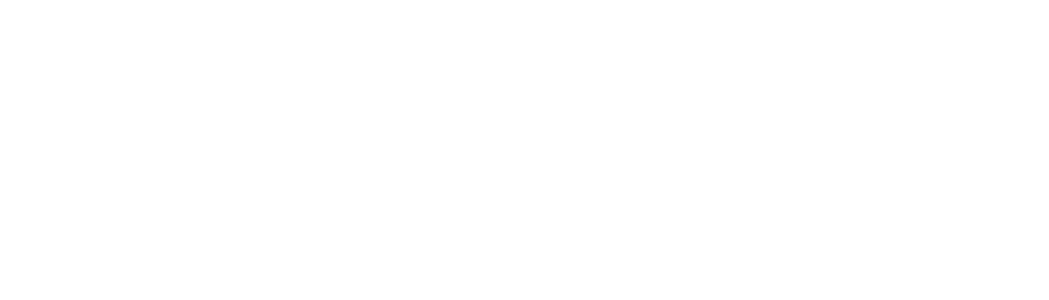
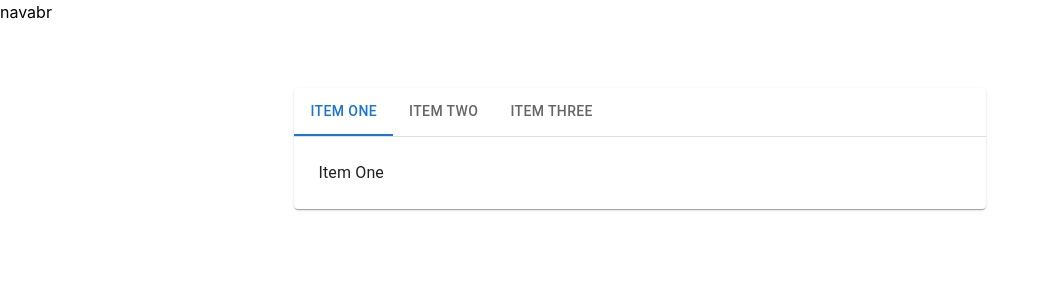
Before and after one commit to Samira-ABDI79/ReactTestingLibraryJest, a React (Create React App) app: page / in a window 1280 px wide. Before the commit this address had no page. Shown: the top 300 px of the page, without its empty margins (0-1049 px from the left). Built offline with nearby package versions, Linux system fonts and the light colour scheme.

Commit message:
feat (*) : add layout and tabs

```diff
--- a/package.json
+++ b/package.json
@@ -3,6 +3,9 @@
   "version": "0.1.0",
   "private": true,
   "dependencies": {
+    "@emotion/react": "^11.11.1",
+    "@emotion/styled": "^11.11.0",
+    "@mui/material": "^5.14.12",
     "@testing-library/jest-dom": "^5.17.0",
     "@testing-library/react": "^13.4.0",
     "@testing-library/user-event": "^13.5.0",
--- a/src/App.js
+++ b/src/App.js
@@ -3,6 +3,8 @@ import { BrowserRouter as Router, Routes, Route } from 'react-router-dom';
 import UserPage from './User/User';
 import ProductList from './Product/productList'
 import Modal from './Modal/Modal';
+import BasicTabs from './Tabs/Tabs';
+import Layout from './Layout/Layout';
 
 function App() {
 
@@ -10,17 +12,19 @@ function App() {
 
   return (
 <>
-
+<Layout>
       <Router>
       <Routes>
       <Route path="/user" element={<UserPage />} />
         <Route path="/product" element={<ProductList />} />
         <Route path="/modal" element={<Modal />} />
+        <Route path="/" element={<BasicTabs />} />
+
 
       </Routes>
     </Router>
 
-
+    </Layout>
 </>
   );
 }
--- /dev/null
+++ b/src/Layout/Layout.js
@@ -0,0 +1,16 @@
+import React from 'react';
+import Navbar from './Navbar';
+
+const Layout =({children}) =>{
+    return(
+        <>
+        <div>
+            <Navbar/>
+
+        </div>
+        <main>{children}</main>
+        </>
+    )
+}
+
+export default Layout;
--- /dev/null
+++ b/src/Layout/Navbar.js
@@ -0,0 +1,7 @@
+export default function Navbar(){
+    return(
+        <>
+        <h1>navabr</h1>
+        </>
+    )
+}
--- /dev/null
+++ b/src/Tabs/Tabs.js
@@ -0,0 +1,72 @@
+import * as React from 'react';
+import PropTypes from 'prop-types';
+import Tabs from '@mui/material/Tabs';
+import Tab from '@mui/material/Tab';
+
+import { Typography,Box, Paper } from '@mui/material';
+
+function CustomTabPanel(props) {
+  const { children, value, index, ...other } = props;
+
+  return (
+    <div
+      role="tabpanel"
+      hidden={value !== index}
+      id={`simple-tabpanel-${index}`}
+      aria-labelledby={`simple-tab-${index}`}
+      {...other}
+    >
+      {value === index && (
+        <Box sx={{ p: 3 }}>
+          <Typography>{children}</Typography>
+        </Box>
+      )}
+    </div>
+  );
+}
+
+CustomTabPanel.propTypes = {
+  children: PropTypes.node,
+  index: PropTypes.number.isRequired,
+  value: PropTypes.number.isRequired,
+};
+
+function a11yProps(index) {
+  return {
+    id: `simple-tab-${index}`,
+    'aria-controls': `simple-tabpanel-${index}`,
+  };
+}
+
+export default function BasicTabs() {
+  const [value, setValue] = React.useState(0);
+
+  const handleChange = (event, newValue) => {
+    setValue(newValue);
+  };
+
+  return (
+<div className='flex justify-center items-center p-16' >
+<Paper className='w-[60%]' >
+      <Box >
+      <Box sx={{ borderBottom: 1, borderColor: 'divider' }}>
+        <Tabs value={value} onChange={handleChange} aria-label="basic tabs example">
+          <Tab label="Item One" {...a11yProps(0)} />
+          <Tab label="Item Two" {...a11yProps(1)} />
+          <Tab label="Item Three" {...a11yProps(2)} />
+        </Tabs>
+      </Box>
+      <CustomTabPanel value={value} index={0}>
+        Item One
+      </CustomTabPanel>
+      <CustomTabPanel value={value} index={1}>
+        Item Two
+      </CustomTabPanel>
+      <CustomTabPanel value={value} index={2}>
+        Item Three
+      </CustomTabPanel>
+    </Box>
+  </Paper>
+</div>
+  );
+}
```
Also changed, not shown: src/Layout/IconBar.js (added, +7 -0 lines), 1 other file (tests, documents, lock files or other folders).
